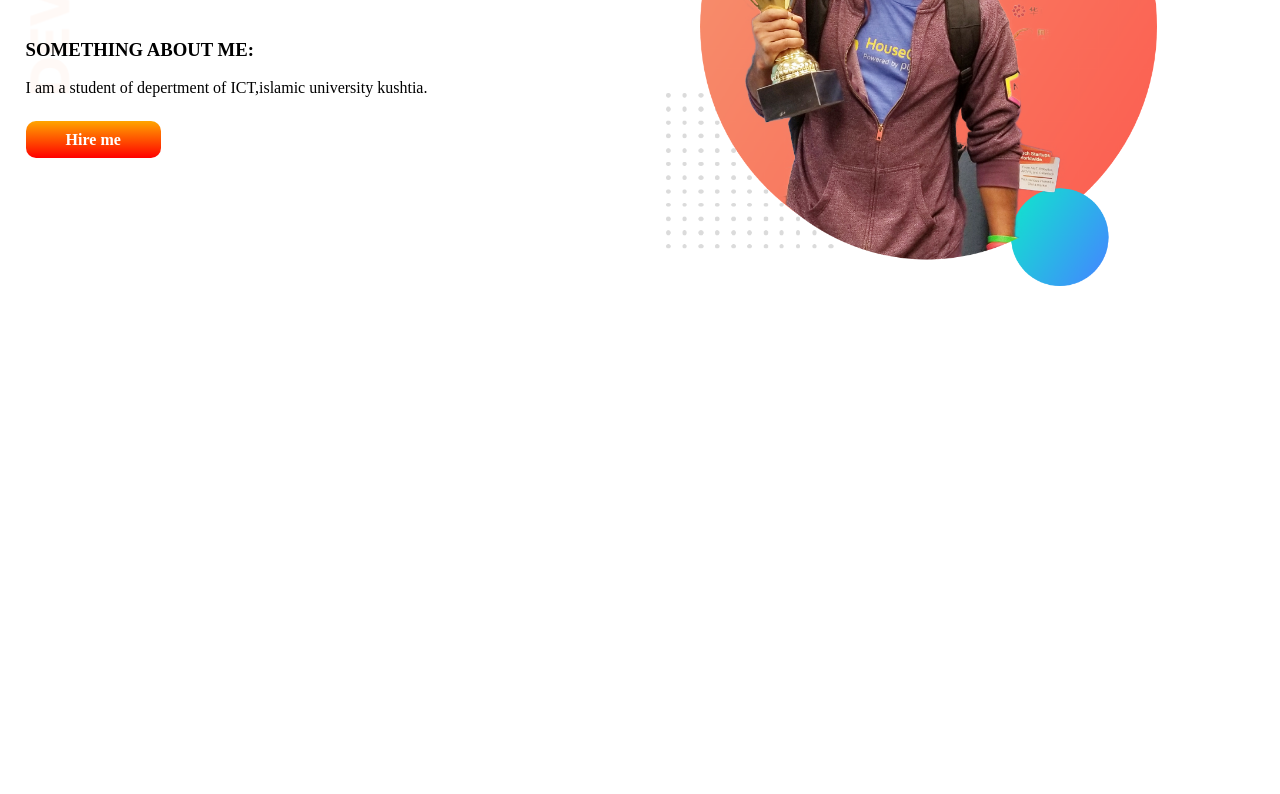
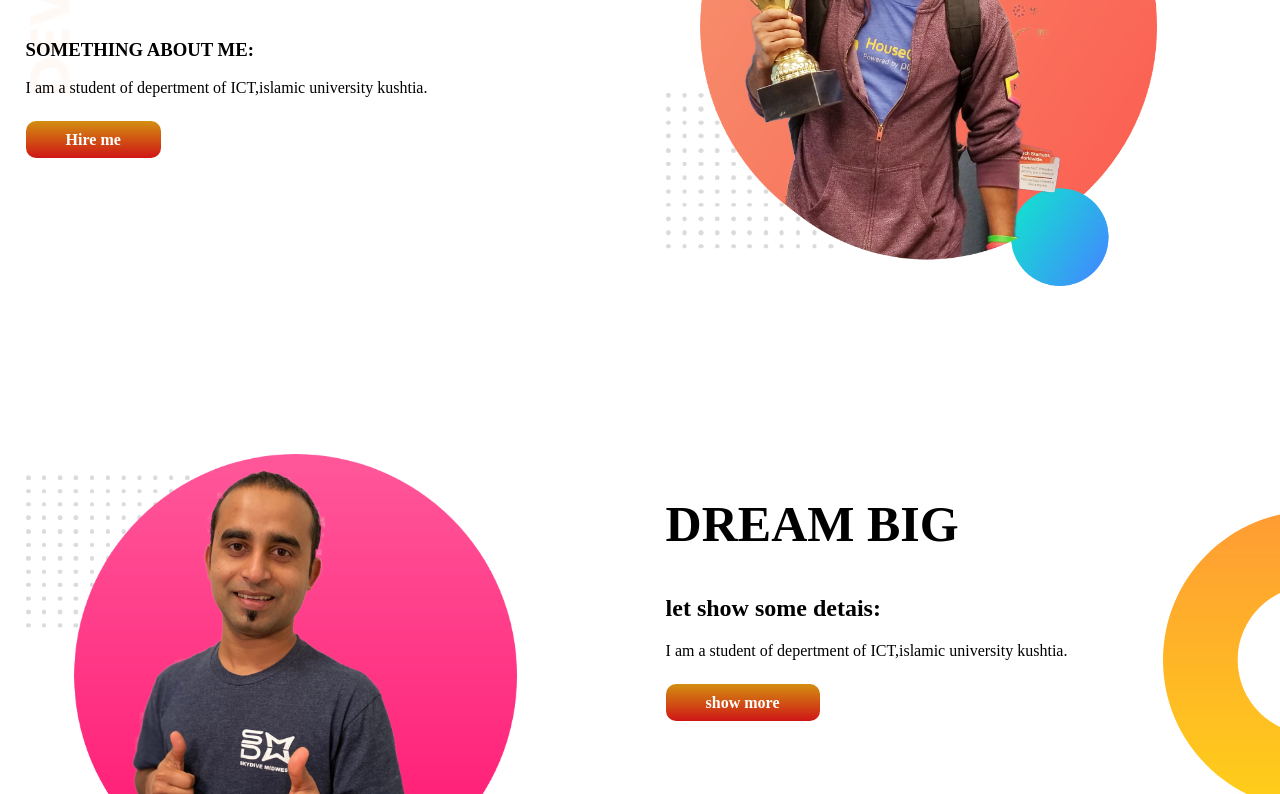
Before and after one commit to shakilahamed95/developer-portfolio, a plain HTML site: page index.html in a window 1280 px wide. Shown: the part 266-1060 px from the top of the page. Before the commit the page ends 800 px from the top, so only its background shows below. Drawn offline with Linux system fonts and the light colour scheme.

Commit message:
2nd part

```diff
--- a/index.html
+++ b/index.html
@@ -24,6 +24,22 @@
             <img src="images/jhankar.png" alt="my image">
         </div>
     </section>
+    <section class="dream">
+        <div class="half-width">
+            <img src="images/jhankar2.png" alt="my image">
+        </div>
+        <div class="half-width">
+            <h1> DREAM BIG</h1>
+            <H2>
+                let show some detais:
+            </H2>
+            <p>
+                I am a student of depertment of ICT,islamic university kushtia.
+            </p><br>
+
+            <a class="link-button" target="_blank" href="https://github.com/">show more</a>
+        </div>
+    </section>
 
 </body>
 
--- a/style.css
+++ b/style.css
@@ -11,6 +11,7 @@ h1{
 }
 section{
     display: flex;
+    margin-bottom: 100px;
 }
 .half-width{
     width: 50%;
@@ -22,7 +23,7 @@ section{
 }
 .link-button{
     text-decoration: none;
-    background-image: linear-gradient(orange, red);
+    background-image: linear-gradient(rgb(211, 143, 17), rgb(207, 22, 22));
     padding: 10px 40px;
     border-radius: 10px;
     color: white;
@@ -32,3 +33,8 @@ section{
     background-image: url(images/top-banner.png);
     background-repeat: no-repeat;
 }
+.dream{
+    background-image: url(images/dream-bg.png);
+    background-repeat: no-repeat;
+    background-position: right;
+}
```
